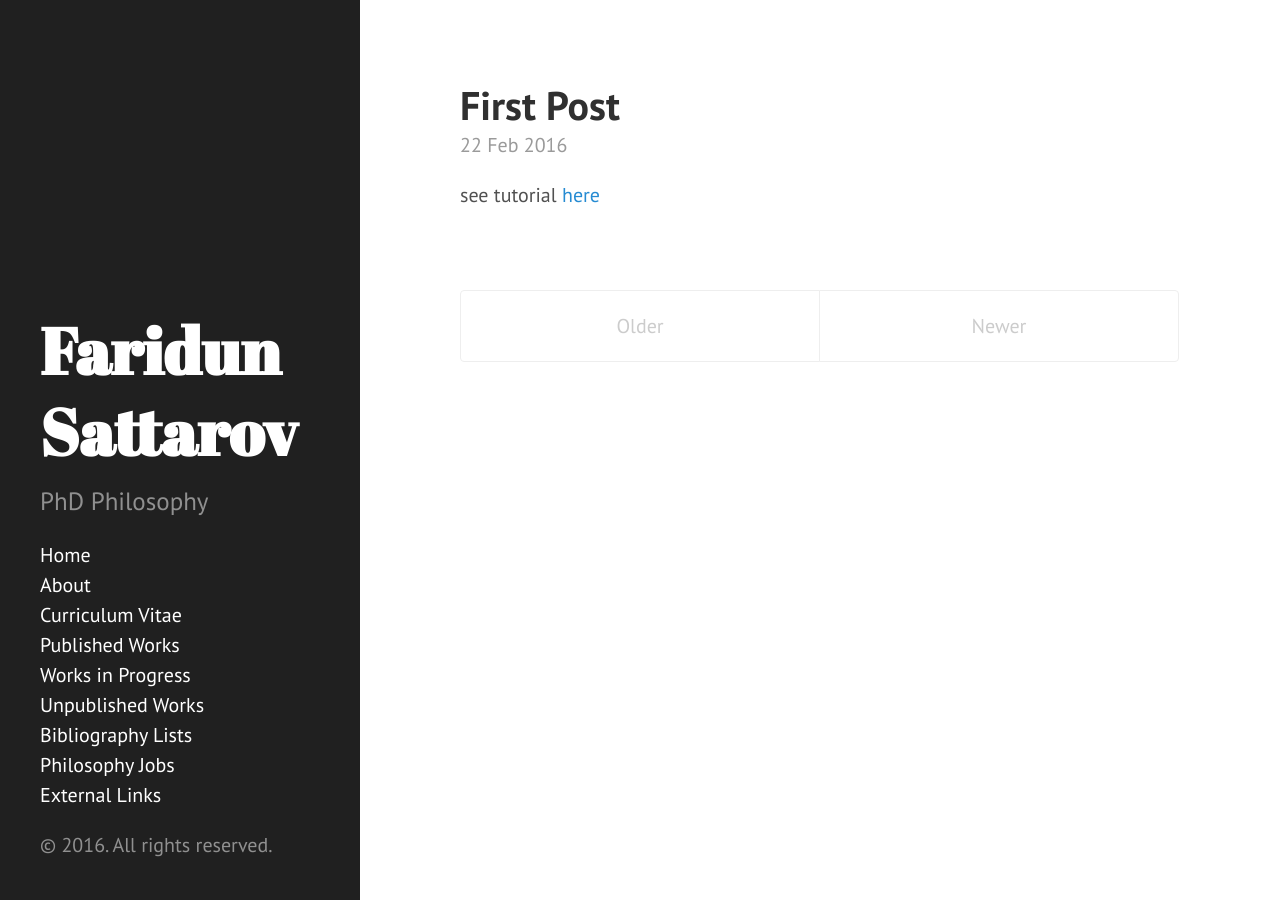
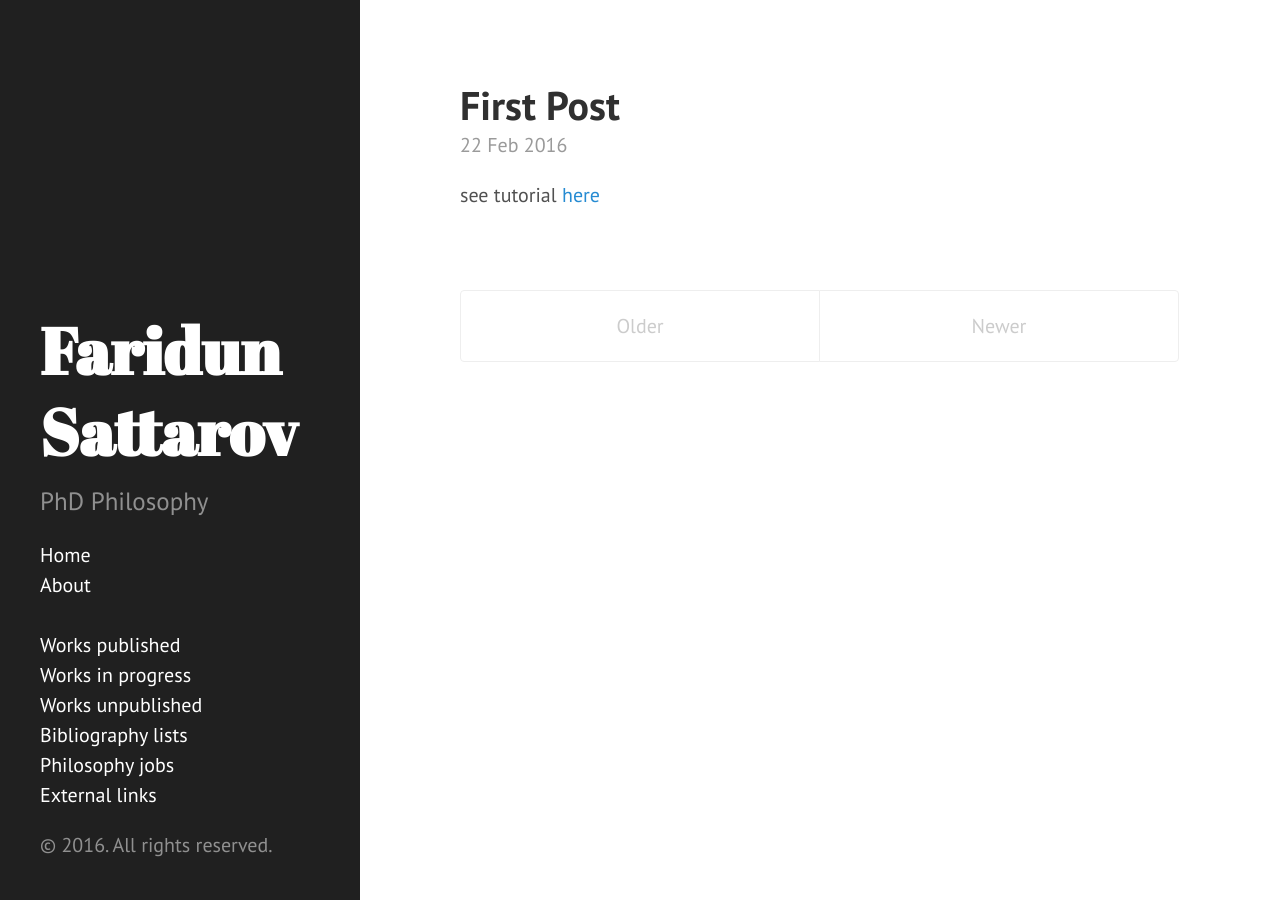
Before and after one commit to ffsattarov/ffsattarov.github.io, a Jekyll site: the page built from index.html, in a window 1280 px wide. Built offline with Jekyll 4.4.1, drawn with Linux system fonts in a browser that asks for light colours; the list of posts is cut into pages by our own code.

Commit message:
Update sidebar.html

```diff
--- a/_includes/sidebar.html
+++ b/_includes/sidebar.html
@@ -8,14 +8,13 @@
     <ul class="sidebar-nav">
       <li class="sidebar-nav-item{% if page.title == "Home" %} active{% endif %}">
         <li><a href="/">Home</a></li>
-        <li><a href="/">About</a></li>
-        <li><a href="/curriculum-vitae">Curriculum Vitae</a></li>
-        <li><a href="/published-works">Published Works</a></li>
-        <li><a href="/works-in-progress">Works in Progress</a></li>
-        <li><a href="/unpublished-works">Unpublished Works</a></li>
-        <li><a href="/bibliography-lists">Bibliography Lists</a></li>
-        <li><a href="/philosophy-jobs">Philosophy Jobs</a></li>
-        <li><a href="/external-links">External Links</a></li>
+        <li><a href="/about">About</a></li><br>
+        <li><a href="/works-published">Works published</a></li>
+        <li><a href="/works-in-progress">Works in progress</a></li>
+        <li><a href="/works-unpublished">Works unpublished</a></li>
+        <li><a href="/bibliography-lists">Bibliography lists</a></li>
+        <li><a href="/philosophy-jobs">Philosophy jobs</a></li>
+        <li><a href="/external-links">External links</a></li>
       </li>
 
       {% comment %}
```
